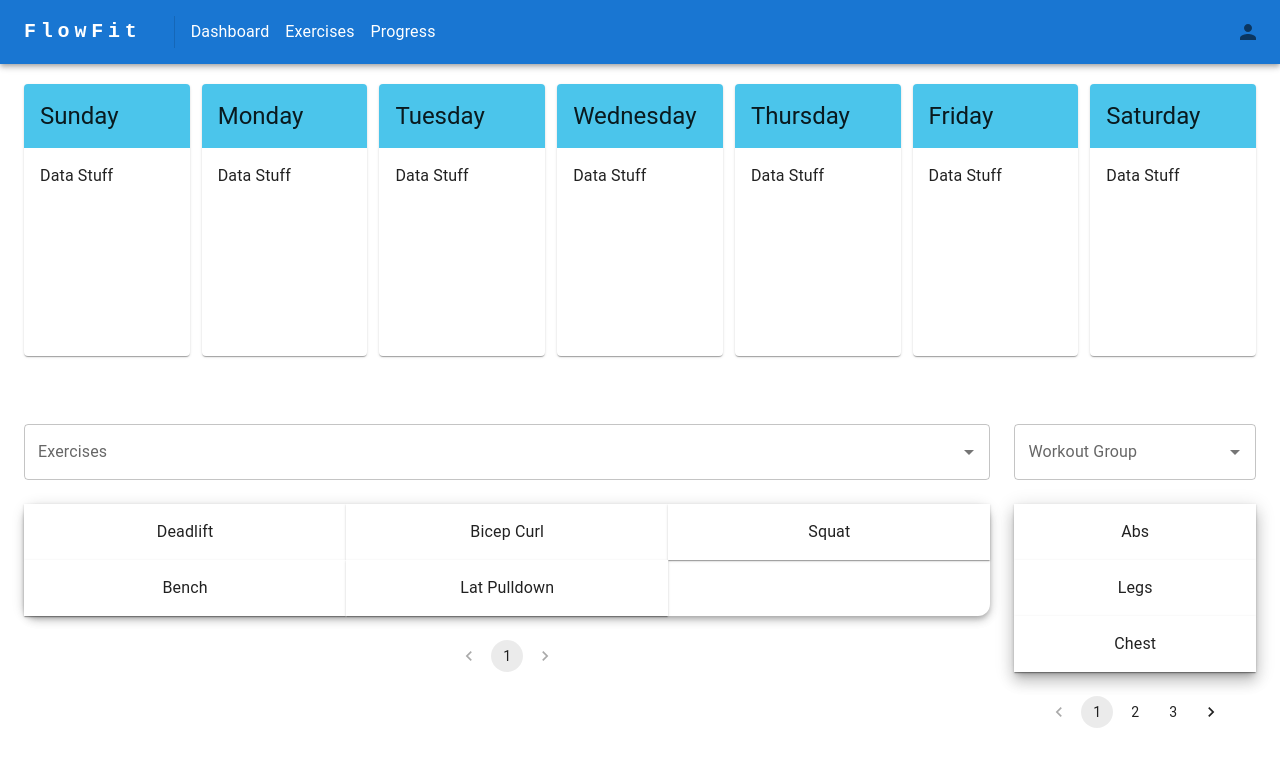
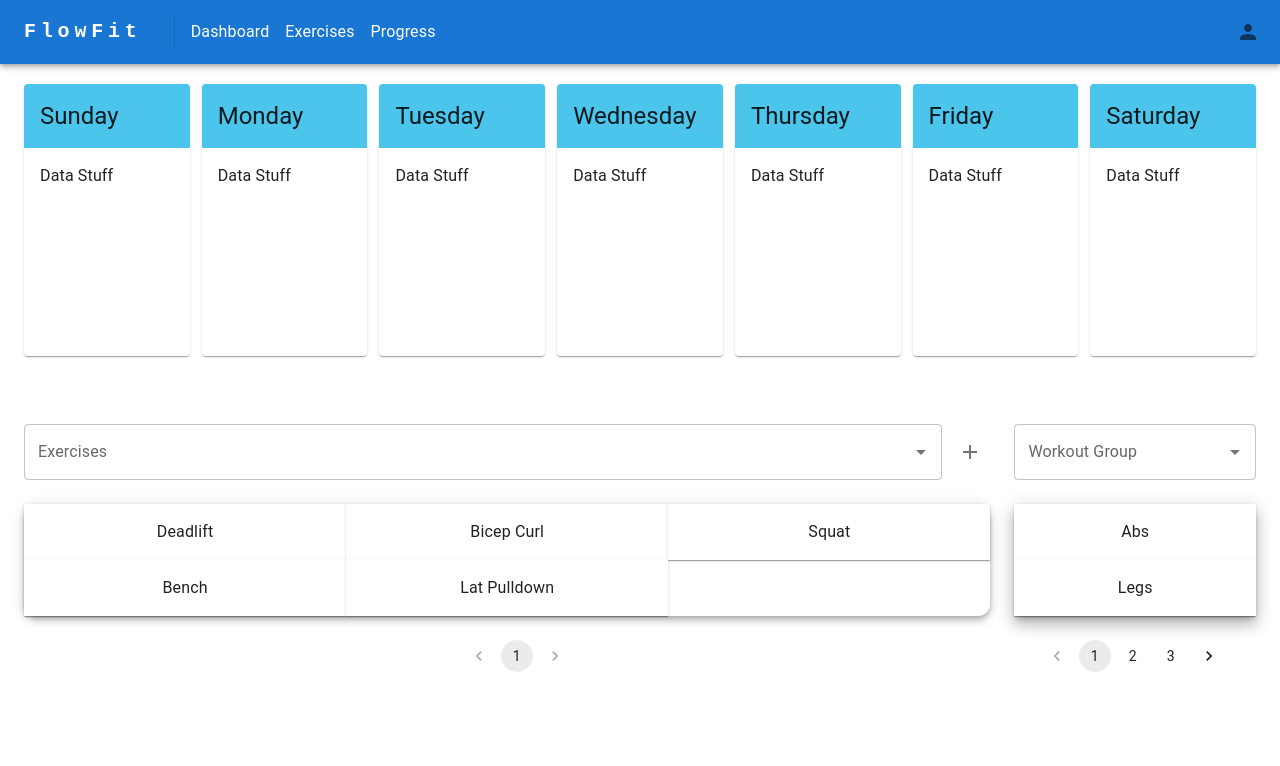
Before and after one commit to hwuialnlg/flowfit-frontend, a React (Create React App) app: page /exercises in a window 1280 px wide. Shown: the top 766 px of the page. Built offline with nearby package versions, Linux system fonts and the light colour scheme.

Commit message:
prior to dnd

```diff
--- a/package.json
+++ b/package.json
@@ -5,6 +5,7 @@
   "dependencies": {
     "@emotion/react": "^11.14.0",
     "@emotion/styled": "^11.14.0",
+    "@hello-pangea/dnd": "^17.0.0",
     "@mui/icons-material": "^6.2.0",
     "@mui/material": "^6.2.0",
     "axios": "^1.7.9",
--- a/src/components/NavBar.tsx
+++ b/src/components/NavBar.tsx
@@ -1,11 +1,12 @@
 import React, { useState } from "react";
 import Box from '@mui/material/Box';
 import { AppBar, Divider, IconButton, Stack, Toolbar, Typography } from "@mui/material";
-import { useNavigate } from "react-router";
+import { useLocation, useNavigate } from "react-router";
 import { Person } from "@mui/icons-material"
 
 export default function NavBar() {
     const navigate = useNavigate();
+    const location = useLocation()
     const [pages, setPages] = useState(["Dashboard", "Exercises", "Progress"])
     return (
         <AppBar position={'static'}>
@@ -34,7 +35,17 @@ export default function NavBar() {
                     {
                         pages.map((page) => {
                             return (
-                                <Typography onClick={() => navigate(`/${page.toLowerCase()}`)} alignContent={'center'} textAlign={'center'}>{page}</Typography>
+                                <Typography
+                                    sx={{
+                                        '&:hover': {
+                                            backgroundColor: '#1B70C9',
+                                        },
+                                    }}
+                                    onClick={() => navigate(`/${page.toLowerCase()}`)}
+                                    alignContent={'center'}
+                                    textAlign={'center'}
+                                >{page}
+                                </Typography>
                             )
                         })
                     }
--- a/src/components/Weekly.tsx
+++ b/src/components/Weekly.tsx
@@ -13,7 +13,7 @@ export default function Weekly(weekly : WeeklyProps) {
             {
                 ["Sunday", "Monday", "Tuesday", "Wednesday", "Thursday", "Friday", "Saturday"].map((val) => {
                     return (
-                        <Card sx={{flex: 1, height: '80%'}}>
+                        <Card sx={{flex: 1, height: '80%', overflowY: 'auto'}}>
                             <CardHeader title={val}
                                 sx={{
                                     backgroundColor: "#4BC5EB"
--- a/src/pages/Exercises.tsx
+++ b/src/pages/Exercises.tsx
@@ -1,6 +1,7 @@
-import { Autocomplete, Card, CardHeader, Container, Grid, Grid2, Pagination, Paper, Skeleton, Stack, TextField, Typography } from "@mui/material";
+import { Autocomplete, Card, CardHeader, Container, Grid, Grid2, IconButton, Pagination, Paper, Skeleton, Stack, TextField, Tooltip, Typography } from "@mui/material";
 import React, { useState } from "react";
 import Weekly from "../components/Weekly.tsx";
+import { Add } from "@mui/icons-material";
 
 export default function Exercises() {
     const [exercises, setExercises] = useState(
@@ -24,6 +25,7 @@ export default function Exercises() {
                 flexDirection: 'column'
             }}
         >
+
             {/* Weekly Schedule --> Droppable*/}
             <Stack flexDirection='row'
                 sx={{
@@ -52,15 +54,22 @@ export default function Exercises() {
                         rowGap: 3
                     }}
                 >
+                    <Stack flexDirection={'row'} width='100%' columnGap={1}>
                         <Autocomplete
-                        value={filter}
-                        onChange={(e, v) => (v === null ? setFilter("") : setFilter(String(v)))}
+                            sx={{
+                                width: '100%'
+                            }}
+                            // value={filter}
+                            // onChange={(e, v) => (v === null ? setFilter("") : setFilter(String(v)))}
                             renderInput={(props) => <TextField {...props} label={"Exercises"}></TextField>}
                             options={exercises}
-                        getOptionLabel={(option) => option}
-                        isOptionEqualToValue={(option, value) => option.toLowerCase().trim().includes(value.toLowerCase().trim())}
-                        filterOptions={(options, state) => options.filter((option) => option.toLowerCase().trim().includes(state.inputValue.toLowerCase().trim()))}
                         />
+                        <Tooltip title={"Add Exercise"}>
+                            <IconButton>
+                                <Add/>
+                            </IconButton>
+                        </Tooltip>
+                    </Stack>
 
                     <Grid
                         sx={{
@@ -72,7 +81,7 @@ export default function Exercises() {
                         container
                     >
                         {
-                            exercises.slice((page - 1) * 9, Math.min(9 * page, exercises.length)).filter((val) => (filter !== "" ? val === filter : val)).map((val, idx) => {
+                            exercises.slice((page - 1) * 6, Math.min(6 * page, exercises.length)).filter((val) => (filter !== "" ? val === filter : val)).map((val, idx) => {
                                 return (
                                     <Grid item xs={4} key={idx}>
                                         <Card sx={{borderRadius: 0}} elevation={1}>
@@ -83,25 +92,14 @@ export default function Exercises() {
                             })
                         }
                         {
-                            Math.min(9 * page, exercises.length) === exercises.length &&
-                                Array.from({length: (9 * page) - exercises.length}).map((_, idx) => {
+                            Math.min(6 * page, exercises.length) === exercises.length &&
+                                Array.from({length: Math.abs((6 * page) - exercises.length)}).map((_, idx) => {
                                     return (
-                                        <Grid item xs={4} key={idx}></Grid>
+                                        <Grid item xs={4} key={idx}><></></Grid>
                                     )
                                 })
                         }
                     </Grid>
-                    {
-                        exercises.length > 0 &&
-                            <Pagination
-                                sx={{
-                                    display: 'flex',
-                                    justifyContent: 'center',
-                                    alignContent: 'center'
-                                }}
-                                count={Math.ceil(exercises.length / 9)} onChange={(_, v) => {console.log(v); setPage(v)}}
-                            />
-                    }
                 </Stack>
                 <Stack width={'20%'} rowGap={3}>
                     <Autocomplete
@@ -114,7 +112,7 @@ export default function Exercises() {
                         elevation={10}
                     >
                         {
-                            workoutGroups.slice((workoutGroupPage - 1) * 3, Math.min(workoutGroupPage * 3, workoutGroups.length)).map((val, idx) => {
+                            workoutGroups.slice((workoutGroupPage - 1) * 2, Math.min(workoutGroupPage * 2, workoutGroups.length)).map((val, idx) => {
                                 return (
                                     <Grid item xs={12} key={idx}>
                                         <Card sx={{borderRadius: 0}}>
@@ -125,28 +123,48 @@ export default function Exercises() {
                             })
                         }
                         {
-                            Math.min(3 * workoutGroupPage, workoutGroups.length) === workoutGroups.length &&
-                                Array.from({length: (3 * page) - workoutGroups.length}).map((_, idx) => {
+                            Math.min(2 * workoutGroupPage, workoutGroups.length) === workoutGroups.length &&
+                                Array.from({length: (2 * page) - workoutGroups.length}).map((_, idx) => {
                                     return (
                                         <Grid item xs={4} key={idx}>
                                             <Card>
-                                                <CardHeader title={""}></CardHeader>
+                                                <CardHeader title={<></>}></CardHeader>
                                             </Card>
                                         </Grid>
                                     )
                                 })
                         }
                     </Grid>
+                </Stack>
+            </Stack>
+            <Stack
+                width="100%"
+                flexDirection={'row'}
+                display='flex'
+                mt={3}
+            >
+                {
+                    exercises.length > 0 &&
                         <Pagination
                             sx={{
                                 display: 'flex',
                                 justifyContent: 'center',
-                            alignContent: 'center'
+                                alignContent: 'center',
+                                width: '80%'
+                            }}
+                            count={Math.ceil(exercises.length / 9)} onChange={(_, v) => {console.log(v); setPage(v)}}
+                        />
+                }
+                <Pagination
+                    sx={{
+                        display: 'flex',
+                        justifyContent: 'center',
+                        alignContent: 'center',
+                        width: '20%',
                     }}
                     count={Math.ceil(workoutGroups.length / 3)} onChange={(_, v) => setWorkoutGroupPage(v)}
                 />
             </Stack>
-            </Stack>
         </Container>
     )
 }
```
Also changed, not shown: 1 other file (tests, documents, lock files or other folders). Lines whose indentation alone changed are shown as unchanged.
